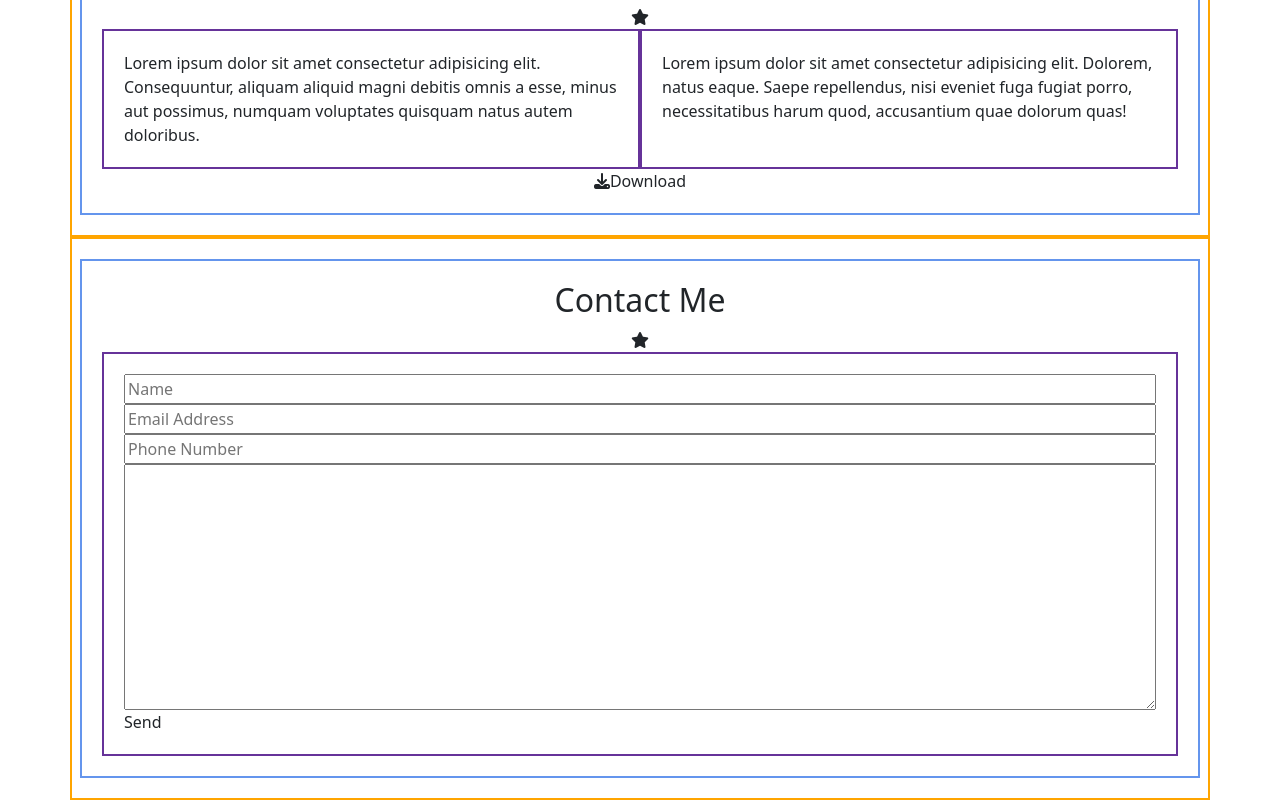
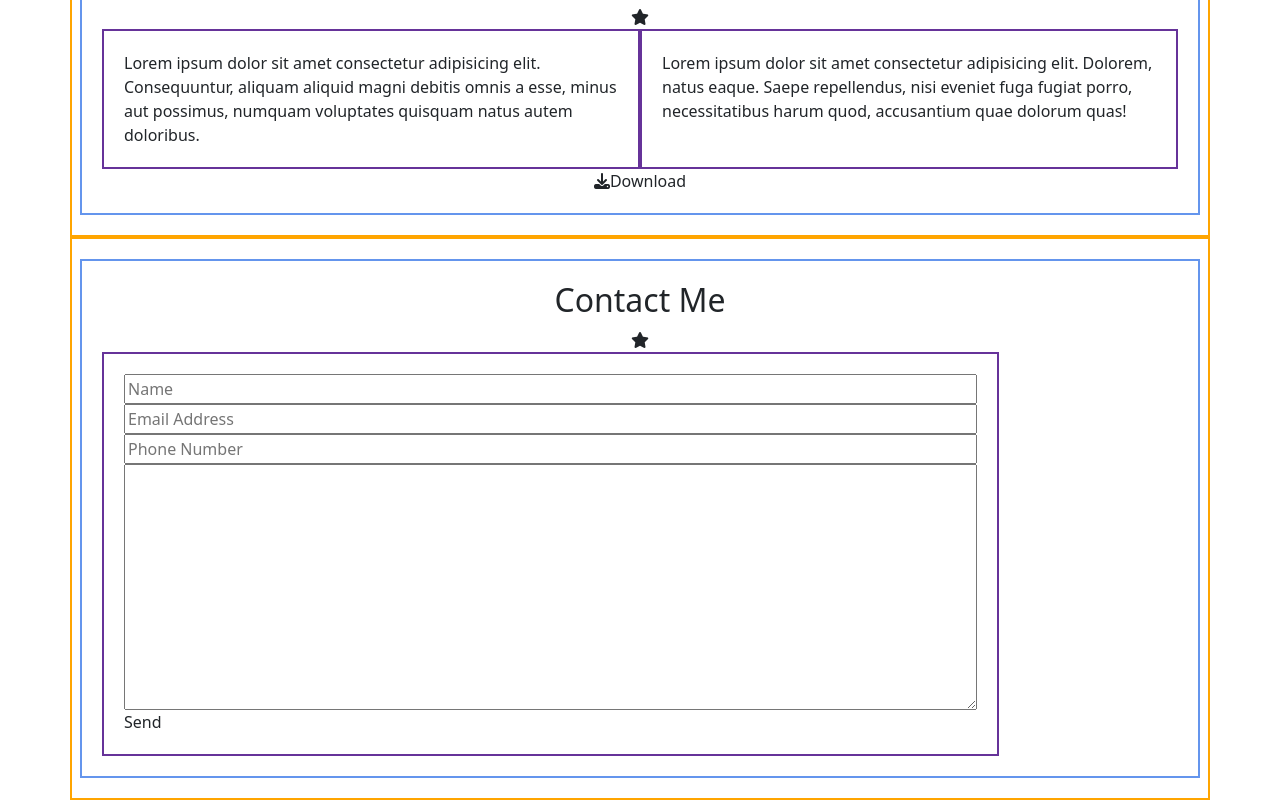
Before and after one commit to FrancescoBuonomoWork/html-css-bootstrap-freelancer, a plain HTML site: page index.html in a window 1280 px wide. Shown: the part 1542-2342 px from the top of the page. Drawn offline with nearby package versions, Linux system fonts and the light colour scheme.

Commit message:
add offset in contact me but not work atm

```diff
--- a/index.html
+++ b/index.html
@@ -113,7 +113,7 @@
                     <h2>Contact Me</h2>
                     <div><i class="fa-solid fa-star"></i></div>
                 </div>
-                <div class="col-12">
+                <div class="col-12 col-md-10 .offset-md-1 ">
                     <form class="d-flex  flex-column">
                         <input type="text" placeholder="Name">
                         <input type="email" placeholder="Email Address">
```
